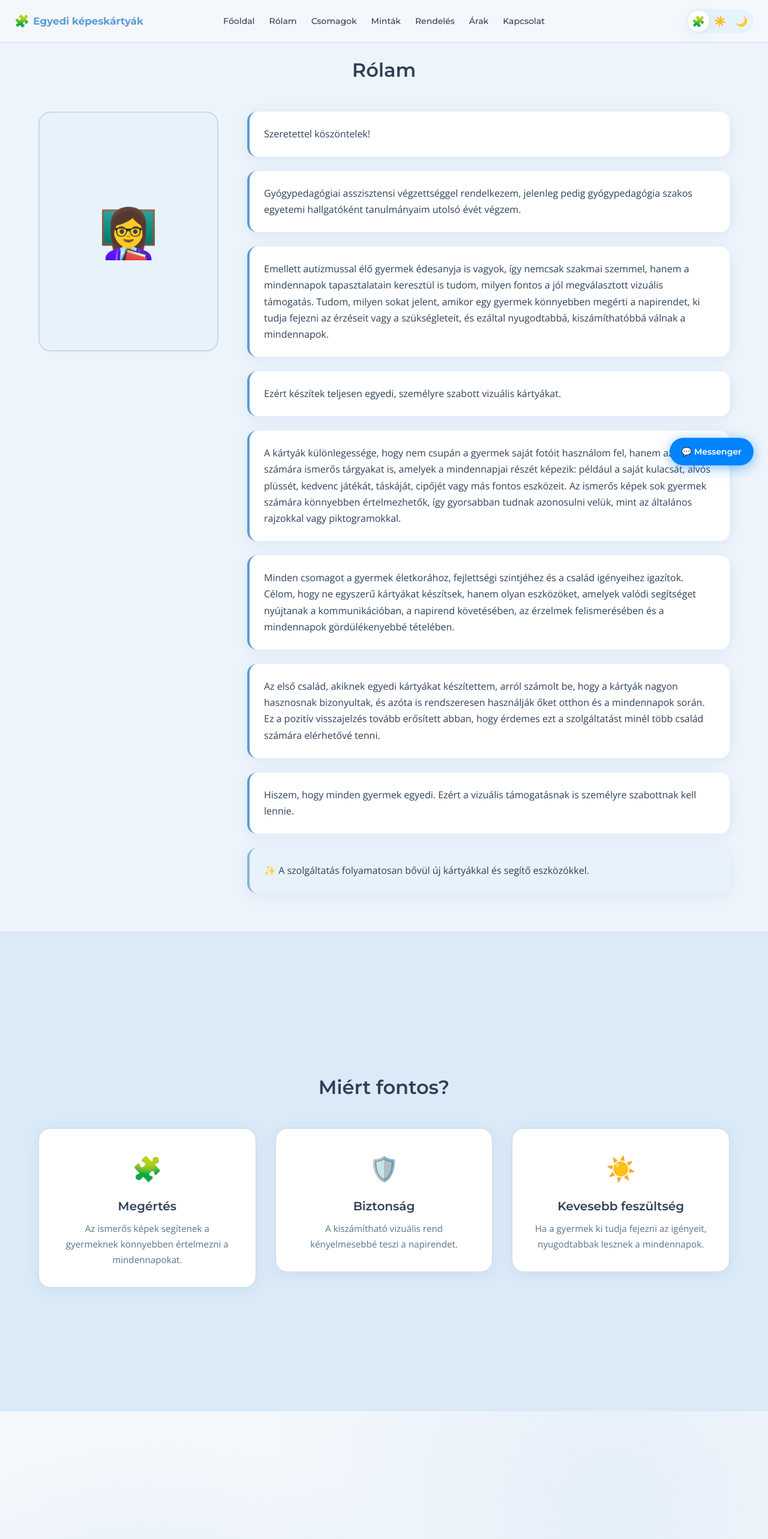
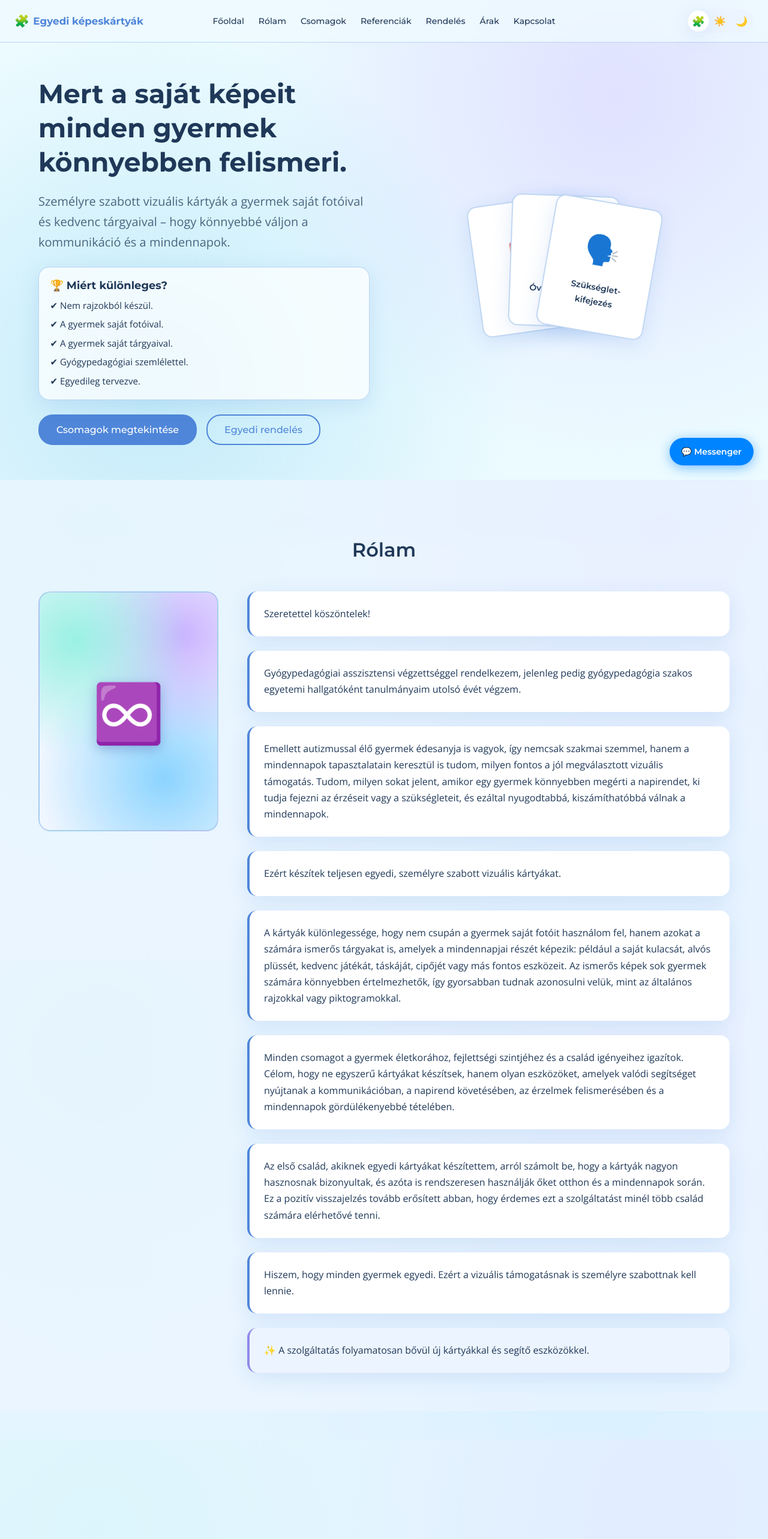
Before and after one commit to GhostDragonRaider/kepeskartyak, a React (Vite) app: page / in a window 1280 px wide. Shown: the top 2566 px of the page at 60% size. Built offline with nearby package versions, Linux system fonts and the light colour scheme; the HTML template or start-up script is replaced by a standard one.

Commit message:
Update landing content and chameleon-style background
Co-authored-by: GhostDragonRaider <GhostDragonRaider@users.noreply.github.com>

```diff
--- a/src/App.tsx
+++ b/src/App.tsx
@@ -17,9 +17,9 @@ export default function App() {
     <>
       <Header theme={theme} onThemeChange={setTheme} />
       <main>
+        <Hero />
         <About />
         <WhyImportant />
-        <Hero />
         <Packages />
         <Samples />
         <HowToOrder />
--- a/src/components/About.tsx
+++ b/src/components/About.tsx
@@ -11,7 +11,7 @@ export function About() {
 
         <div className="about-grid">
           <ScrollReveal animation="fade-left">
-            <div className="about-photo" aria-hidden="true">👩‍🏫</div>
+            <div className="about-photo" aria-hidden="true">♾️</div>
           </ScrollReveal>
 
           <div className="about-blocks">
--- a/src/components/Header.tsx
+++ b/src/components/Header.tsx
@@ -8,7 +8,7 @@ const navItems = [
   { label: 'Főoldal', id: 'hero' },
   { label: 'Rólam', id: 'about' },
   { label: 'Csomagok', id: 'packages' },
-  { label: 'Minták', id: 'mintak' },
+  { label: 'Referenciák', id: 'referenciak' },
   { label: 'Rendelés', id: 'order' },
   { label: 'Árak', id: 'pricing' },
   { label: 'Kapcsolat', id: 'contact' },
--- a/src/components/Hero.tsx
+++ b/src/components/Hero.tsx
@@ -1,5 +1,6 @@
 import { ScrollReveal } from './ScrollReveal'
 import { scrollTo } from '../hooks/useTheme'
+import { heroSpecialPoints } from '../data/content'
 
 export function Hero() {
   return (
@@ -8,13 +9,24 @@ export function Hero() {
         <div>
           <ScrollReveal animation="fade-left" delay={100}>
             <h1 className="hero__title">
-              Segítek, hogy gyermeked könnyebben megértse a világot.
+              Mert a saját képeit minden gyermek könnyebben felismeri.
             </h1>
           </ScrollReveal>
           <ScrollReveal animation="fade-left" delay={300}>
             <p className="hero__subtitle">
-              Egyedi képeskártyák autizmussal élő gyermekeknek, saját fotókkal és személyre szabva.
+              Személyre szabott vizuális kártyák a gyermek saját fotóival és kedvenc tárgyaival – hogy
+              könnyebbé váljon a kommunikáció és a mindennapok.
             </p>
+          </ScrollReveal>
+          <ScrollReveal animation="fade-left" delay={420}>
+            <div className="hero__highlight">
+              <h2 className="hero__highlight-title">🏆 Miért különleges?</h2>
+              <ul className="hero__highlight-list">
+                {heroSpecialPoints.map((point) => (
+                  <li key={point}>✔ {point}</li>
+                ))}
+              </ul>
+            </div>
           </ScrollReveal>
           <ScrollReveal animation="fade-up" delay={500}>
             <div className="hero__buttons">
--- a/src/components/Samples.tsx
+++ b/src/components/Samples.tsx
@@ -3,10 +3,10 @@ import { ScrollReveal } from './ScrollReveal'
 
 export function Samples() {
   return (
-    <section id="mintak" className="section section--alt">
+    <section id="referenciak" className="section section--alt">
       <div className="container">
         <ScrollReveal>
-          <h2 className="section-title">Minták</h2>
+          <h2 className="section-title">Referenciák</h2>
           <p className="samples-intro">
             Így néznek ki a kész kártyák – minden csomag egyedi fotókkal készül,
             a minták csak illusztrációk.
--- a/src/components/WhyImportant.tsx
+++ b/src/components/WhyImportant.tsx
@@ -1,4 +1,4 @@
-import { whyImportant } from '../data/content'
+import { whyChooseUs } from '../data/content'
 import { ScrollReveal } from './ScrollReveal'
 
 export function WhyImportant() {
@@ -6,15 +6,14 @@ export function WhyImportant() {
     <section id="why" className="section section--alt">
       <div className="container">
         <ScrollReveal>
-          <h2 className="section-title">Miért fontos?</h2>
+          <h2 className="section-title">Miért minket válassz?</h2>
         </ScrollReveal>
-        <div className="why-grid">
-          {whyImportant.map((item, i) => (
-            <ScrollReveal key={item.title} animation="fade-up" delay={i * 150}>
-              <div className="why-card">
-                <div className="why-card__icon">{item.icon}</div>
-                <h3 className="why-card__title">{item.title}</h3>
-                <p className="why-card__text">{item.text}</p>
+        <div className="why-choose-grid">
+          {whyChooseUs.map((item, i) => (
+            <ScrollReveal key={item.text} animation="fade-up" delay={i * 90}>
+              <div className="why-choose-item">
+                <span className="why-choose-item__icon" aria-hidden="true">{item.icon}</span>
+                <p>{item.text}</p>
               </div>
             </ScrollReveal>
           ))}
--- a/src/data/content.ts
+++ b/src/data/content.ts
@@ -59,6 +59,23 @@ export const whyImportant = [
   },
 ]
 
+export const heroSpecialPoints = [
+  'Nem rajzokból készül.',
+  'A gyermek saját fotóival.',
+  'A gyermek saját tárgyaival.',
+  'Gyógypedagógiai szemlélettel.',
+  'Egyedileg tervezve.',
+]
+
+export const whyChooseUs = [
+  { icon: '✅', text: 'Saját fotókkal készül' },
+  { icon: '✅', text: 'Kedvenc tárgyakkal is (kulacs, alvós plüss, kedvenc játék stb.)' },
+  { icon: '✅', text: 'Laminált kivitel' },
+  { icon: '✅', text: 'Ajándék kétoldalú tépőzár' },
+  { icon: '✅', text: 'Egyedi tervezés' },
+  { icon: '✅', text: 'Gyógypedagógiai háttér' },
+]
+
 export const orderSteps = [
   { icon: '💬', title: 'Írsz Messengeren', text: 'vagy kitöltöd az űrlapot' },
   { icon: '🤝', title: 'Megbeszéljük', text: 'egyedileg egyeztetünk a gyermek igényeiről' },
--- a/src/index.css
+++ b/src/index.css
@@ -8,21 +8,30 @@
 
 :root,
 [data-theme='autism'] {
-  --bg: #f4f8fc;
-  --bg-alt: #dceaf7;
+  --bg: #ecfbff;
+  --bg-alt: rgba(230, 246, 255, 0.82);
   --bg-card: #ffffff;
-  --bg-section: #eef4fb;
-  --text: #2e4057;
-  --text-muted: #5b7289;
-  --accent: #5b9bd5;
-  --accent-hover: #4a89c4;
-  --accent-light: #e8f2fb;
-  --border: #c5d9ed;
-  --highlight: #89b4d9;
-  --header-bg: rgba(244, 248, 252, 0.96);
-  --shadow: 0 4px 24px rgba(91, 155, 213, 0.14);
-  --hero-pattern: radial-gradient(circle at 20% 80%, rgba(197, 217, 237, 0.55) 0%, transparent 50%),
-    radial-gradient(circle at 80% 20%, rgba(220, 234, 247, 0.65) 0%, transparent 50%);
+  --bg-section: rgba(235, 246, 255, 0.9);
+  --text: #1f3858;
+  --text-muted: #48657f;
+  --accent: #4f86d9;
+  --accent-hover: #3f75c5;
+  --accent-light: #ecf4ff;
+  --border: rgba(145, 183, 232, 0.55);
+  --highlight: #9189e8;
+  --header-bg: rgba(239, 250, 255, 0.8);
+  --shadow: 0 8px 32px rgba(79, 134, 217, 0.16);
+  --hero-pattern: radial-gradient(circle at 20% 80%, rgba(128, 208, 240, 0.38) 0%, transparent 50%),
+    radial-gradient(circle at 80% 20%, rgba(192, 160, 255, 0.28) 0%, transparent 50%);
+  --site-gradient:
+    radial-gradient(circle at 12% 18%, rgba(144, 240, 224, 0.62) 0%, rgba(144, 240, 224, 0) 42%),
+    radial-gradient(circle at 86% 12%, rgba(192, 160, 255, 0.55) 0%, rgba(192, 160, 255, 0) 44%),
+    radial-gradient(circle at 78% 88%, rgba(128, 208, 255, 0.62) 0%, rgba(128, 208, 255, 0) 48%),
+    linear-gradient(140deg, #effcff 0%, #dff2ff 42%, #e6ebff 100%);
+  --site-glow:
+    radial-gradient(circle at 20% 65%, rgba(128, 240, 224, 0.28) 0%, rgba(128, 240, 224, 0) 52%),
+    radial-gradient(circle at 73% 34%, rgba(112, 224, 240, 0.26) 0%, rgba(112, 224, 240, 0) 50%),
+    radial-gradient(circle at 58% 80%, rgba(160, 176, 255, 0.24) 0%, rgba(160, 176, 255, 0) 56%);
 }
 
 [data-theme='light'] {
@@ -40,6 +49,8 @@
   --header-bg: rgba(255, 255, 255, 0.95);
   --shadow: 0 4px 24px rgba(0, 0, 0, 0.08);
   --hero-pattern: none;
+  --site-gradient: linear-gradient(180deg, #ffffff 0%, #f7faff 100%);
+  --site-glow: none;
 }
 
 [data-theme='dark'] {
@@ -57,6 +68,8 @@
   --header-bg: rgba(26, 36, 51, 0.96);
   --shadow: 0 4px 24px rgba(0, 0, 0, 0.35);
   --hero-pattern: none;
+  --site-gradient: linear-gradient(180deg, #1a2433 0%, #18212f 100%);
+  --site-glow: none;
 }
 
 html {
@@ -78,9 +91,33 @@ body {
   font-size: 16px;
   line-height: 1.7;
   color: var(--text);
-  background: var(--bg);
-  transition: background 0.3s, color 0.3s;
+  background: var(--site-gradient);
+  background-attachment: fixed;
+  transition: background 0.4s, color 0.3s;
   overflow-x: hidden;
+  position: relative;
+  min-height: 100vh;
+}
+
+body::before {
+  content: '';
+  position: fixed;
+  inset: -12%;
+  z-index: -1;
+  pointer-events: none;
+  background: var(--site-glow);
+  filter: blur(10px);
+  animation: siteGlowShift 18s ease-in-out infinite alternate;
+  transform: translate3d(0, 0, 0);
+}
+
+@keyframes siteGlowShift {
+  0% {
+    transform: translate3d(-1.5%, -1%, 0) scale(1);
+  }
+  100% {
+    transform: translate3d(1.5%, 1.25%, 0) scale(1.04);
+  }
 }
 
 body.menu-open {
@@ -588,7 +625,33 @@ img {
 .hero__subtitle {
   font-size: clamp(1rem, 2vw, 1.25rem);
   color: var(--text-muted);
-  margin-bottom: 2rem;
+  margin-bottom: 1.5rem;
+}
+
+.hero__highlight {
+  background: rgba(255, 255, 255, 0.72);
+  border: 1px solid var(--border);
+  border-radius: 18px;
+  padding: 1.1rem 1.15rem;
+  box-shadow: var(--shadow);
+  margin-bottom: 1.5rem;
+  backdrop-filter: blur(7px);
+}
+
+.hero__highlight-title {
+  font-size: 1.12rem;
+  margin-bottom: 0.6rem;
+}
+
+.hero__highlight-list {
+  list-style: none;
+  display: grid;
+  gap: 0.35rem;
+  color: var(--text);
+}
+
+.hero__highlight-list li {
+  font-size: 0.95rem;
 }
 
 .hero__buttons {
@@ -649,36 +712,31 @@ img {
   color: var(--text);
 }
 
-/* Why Important */
-.why-grid {
+/* Why choose us */
+.why-choose-grid {
   display: grid;
-  grid-template-columns: repeat(3, 1fr);
-  gap: 2rem;
-}
-
-.why-card {
-  background: var(--bg-card);
-  border-radius: 20px;
-  padding: 2rem;
-  text-align: center;
+  grid-template-columns: repeat(2, minmax(0, 1fr));
+  gap: 1rem;
+}
+
+.why-choose-item {
+  background: rgba(255, 255, 255, 0.75);
+  border: 1px solid var(--border);
+  border-radius: 16px;
+  padding: 1rem 1.1rem;
   box-shadow: var(--shadow);
-  border: 1px solid var(--border);
-}
-
-.why-card__icon {
-  font-size: 2.5rem;
-  margin-bottom: 1rem;
-}
-
-.why-card__title {
-  font-size: 1.25rem;
-  font-weight: 600;
-  margin-bottom: 0.75rem;
-}
-
-.why-card__text {
-  color: var(--text-muted);
-  font-size: 0.95rem;
+  display: flex;
+  align-items: flex-start;
+  gap: 0.55rem;
+}
+
+.why-choose-item__icon {
+  line-height: 1.3;
+}
+
+.why-choose-item p {
+  margin: 0;
+  line-height: 1.5;
 }
 
 .packages-grid {
@@ -856,15 +914,21 @@ img {
 .about-photo {
   width: 100%;
   aspect-ratio: 3/4;
-  background: var(--accent-light);
+  background:
+    radial-gradient(circle at 20% 20%, rgba(144, 240, 224, 0.9) 0%, rgba(144, 240, 224, 0) 48%),
+    radial-gradient(circle at 80% 18%, rgba(192, 160, 255, 0.78) 0%, rgba(192, 160, 255, 0) 44%),
+    radial-gradient(circle at 70% 78%, rgba(128, 208, 255, 0.9) 0%, rgba(128, 208, 255, 0) 56%),
+    #eff6ff;
   border-radius: 20px;
   display: flex;
   align-items: center;
   justify-content: center;
-  font-size: 5rem;
+  font-size: 6rem;
   border: 2px solid var(--border);
   position: sticky;
   top: 90px;
+  color: #ffffff;
+  text-shadow: 0 6px 20px rgba(80, 115, 180, 0.45);
 }
 
 .about-blocks {
@@ -1300,7 +1364,7 @@ img {
     grid-template-columns: repeat(2, 1fr);
   }
 
-  .why-grid {
+  .why-choose-grid {
     grid-template-columns: repeat(2, 1fr);
   }
 
@@ -1432,21 +1496,25 @@ img {
   }
 
   /* Miért fontos */
-  .why-grid {
+  .why-choose-grid {
     grid-template-columns: 1fr;
     gap: 1rem;
   }
 
-  .why-card {
-    padding: 1.25rem;
-  }
-
-  .why-card__icon {
-    font-size: 2rem;
-  }
-
-  .why-card__title {
-    font-size: 1.1rem;
+  .why-choose-item {
+    padding: 0.95rem 1rem;
+  }
+
+  .hero__highlight {
+    text-align: left;
+  }
+
+  .hero__highlight-title {
+    font-size: 1rem;
+  }
+
+  .hero__highlight-list li {
+    font-size: 0.9rem;
   }
 
   /* Csomagok */
```
